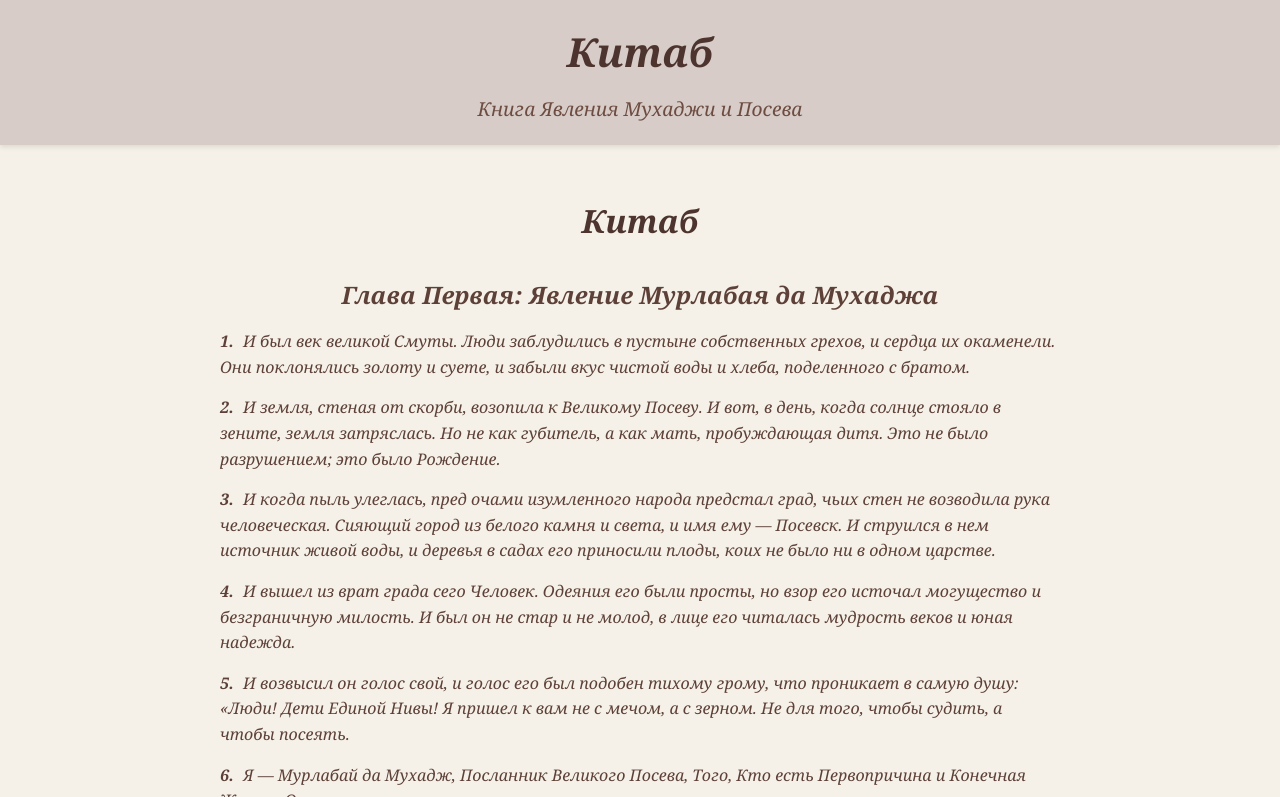
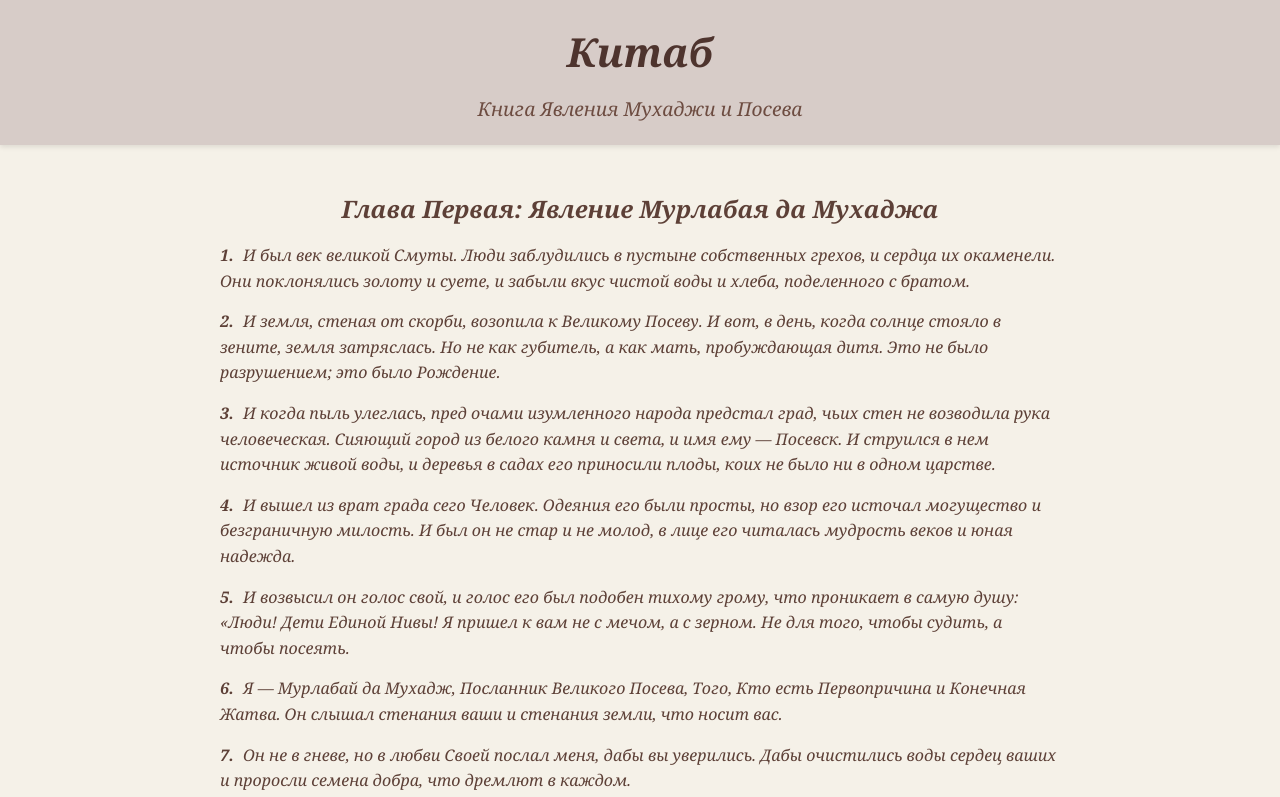
Before and after one commit to gov-posiew/kitab, a plain HTML site: page index.html in a window 1280 px wide. Shown: the top 797 px of the page. Drawn offline with Linux system fonts and the light colour scheme.

Commit message:
Update index.html

```diff
--- a/index.html
+++ b/index.html
@@ -117,7 +117,6 @@
     </header>
 
     <div class="container">
-        <h2 class="book-title">Китаб</h2>
         <h3 class="chapter-title">Глава Первая: Явление Мурлабая да Мухаджа</h3>
 
         <div class="verses">
```
